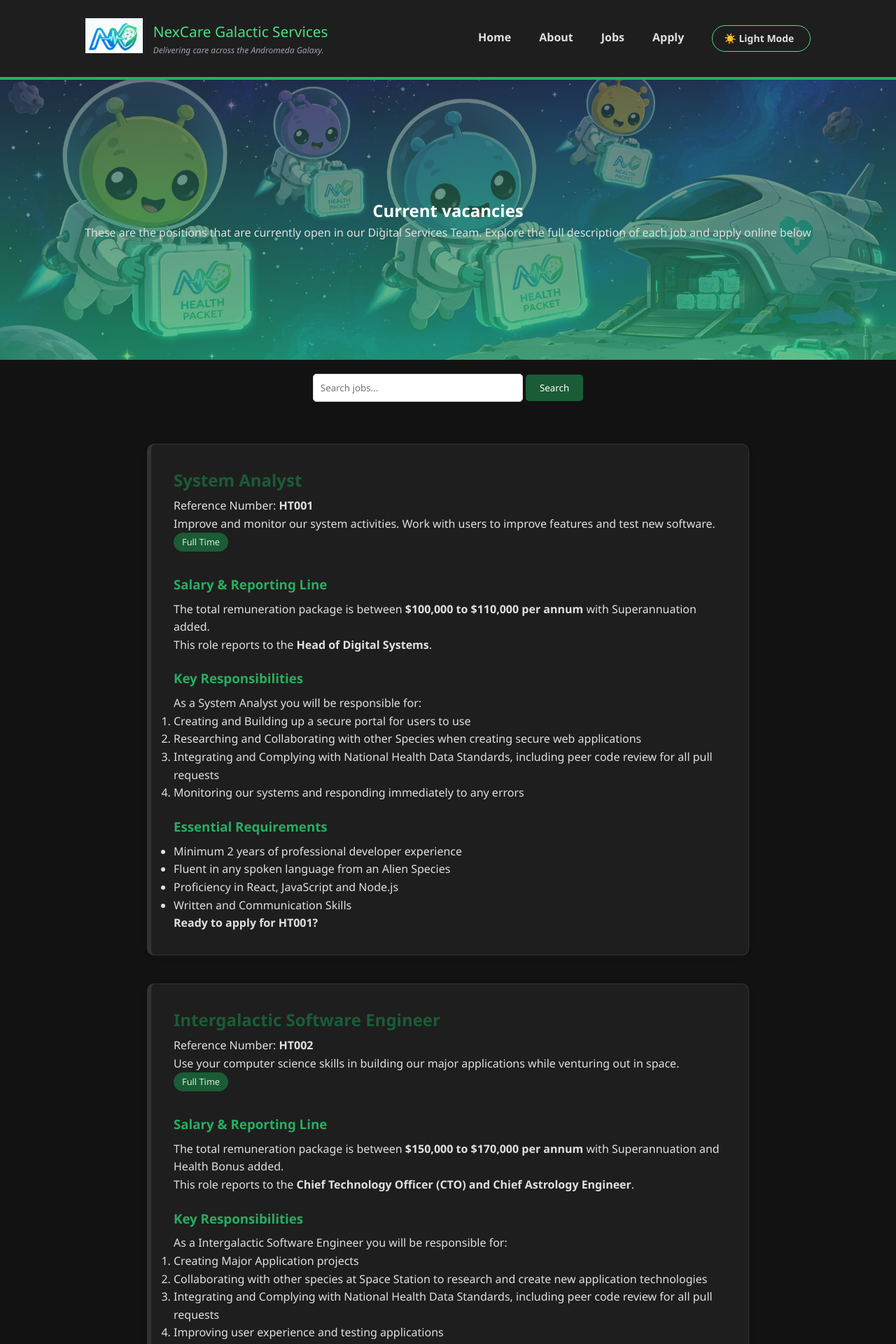
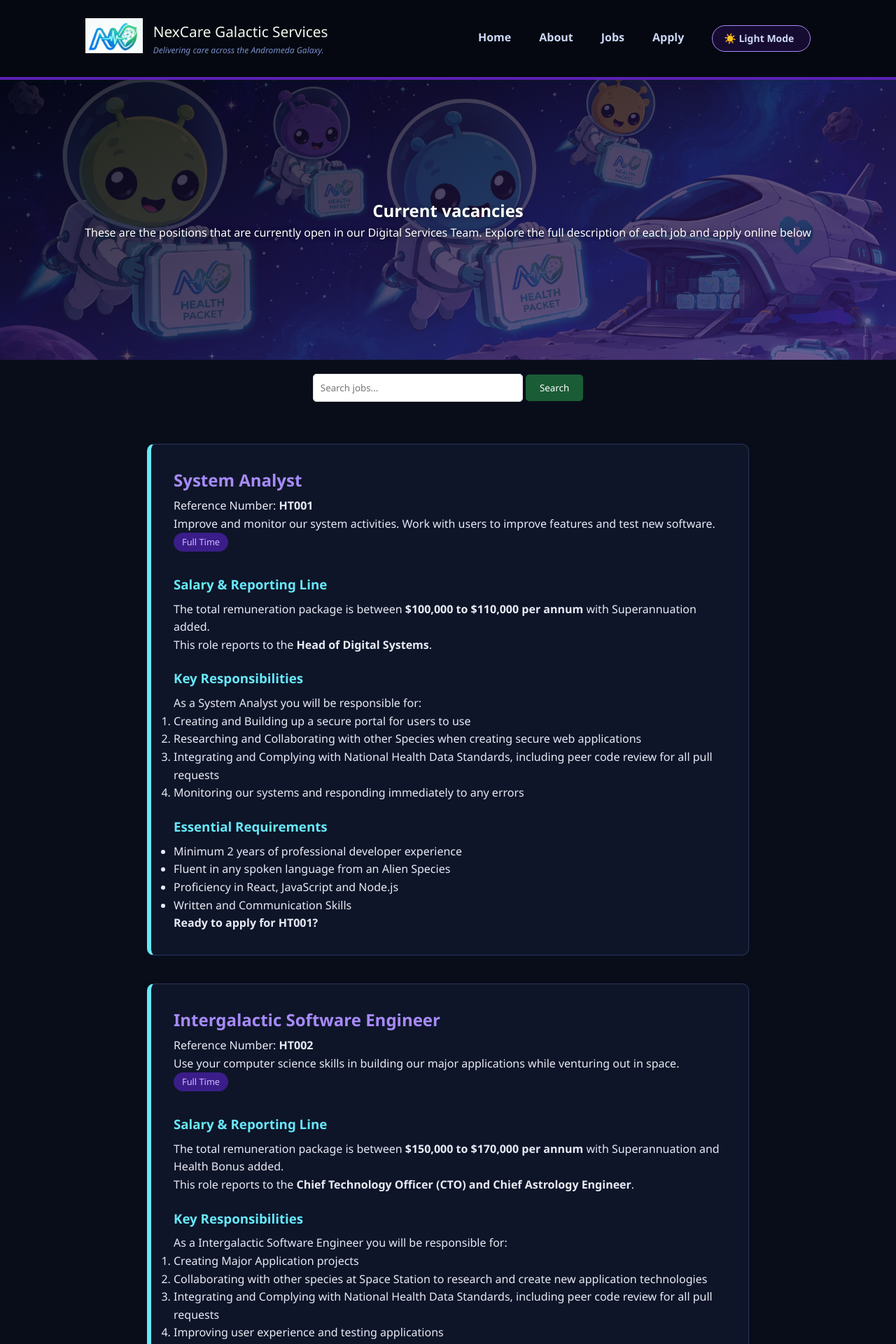
Before and after one commit to Qwofii/Web-Technology-Proj-Part-2, a PHP site: page /jobs.php in a window 1280 px wide, after a click on "🌙 Dark Mode". Shown: the top 1920 px of the page at 70% size. Run offline with PHP 8.4, Linux system fonts and the light colour scheme; data comes from the database, SQL or seed files in the repository.

Commit message:
Did some tweaks LOL

```diff
--- a/style/style.css
+++ b/style/style.css
@@ -2,20 +2,20 @@
    THEME VARIABLES (Light Mode Default)
    ============================================ */
 :root {
-  --bg-primary: #f9fbfc;
+  --bg-primary: #f4f7f2;
   --bg-secondary: #ffffff;
-  --bg-tertiary: #f1f3f4;
-  --bg-table-header: #f1f8f4;
+  --bg-tertiary: #e8f0e4;
+  --bg-table-header: #d4e8cc;
   --bg-card: #ffffff;
 
-  --text-primary: #2c3e50;
-  --text-secondary: #4b5563;
+  --text-primary: #1a2e1c;
+  --text-secondary: #4a6352;
   --text-brand: #1a5c36;
-  --text-muted: #7f8c8d;
+  --text-muted: #3d5244;           /* darkened for WCAG AA contrast on white */
 
-  --border-color: #edf2f7;
-  --input-border: #ccc;
-  --shadow-color: rgba(0, 0, 0, 0.05);
+  --border-color: #c3d9bb;
+  --input-border: #8fad84;
+  --shadow-color: rgba(20,60,30,0.12);
 }
 
 /* ============================================
@@ -92,7 +92,7 @@ body {
 
 /* Header & Navigation */
 header {
-  background: var(--bg-secondary);
+  background: #1b3a22;
   border-bottom: 4px solid #27ae60;
   padding: 10px 5%;
   position: sticky;
@@ -100,6 +100,11 @@ header {
   z-index: 1000;
   box-shadow: 0 2px 5px var(--shadow-color);
   transition: background-color 0.3s;
+}
+
+:root:has(#dark:target) header {
+  background: #050810;
+  border-bottom-color: #5b21b6;
 }
 
 .navbar {
@@ -122,13 +127,17 @@ header {
 
 .brand-name {
   font-size: 1.3rem;
-  color: var(--text-brand);
+  color: #f0f7ed;
 }
 
 .brand-slogan {
   font-size: 0.75rem;
-  color: var(--text-secondary);
+  color: #99c4a8;
   font-style: italic;
+}
+
+:root:has(#dark:target) .brand-slogan {
+  color: #7a8fcc;
 }
 
 .nav-links {
@@ -143,8 +152,12 @@ header {
 }
 .nav-links a {
   text-decoration: none;
-  color: var(--text-primary);
+  color: #f0f7ed;
   font-weight: bold;
+}
+
+:root:has(#dark:target) .nav-links a {
+  color: #cdd8f8;
 }
 
 .nav-links a::after {
@@ -152,8 +165,12 @@ header {
   display: block;
   width: 0;
   height: 2px;
-  background: #27ae60;
+  background: #56d688;
   transition: width 0.3s;
+}
+
+:root:has(#dark:target) .nav-links a::after {
+  background: #67e8f9;
 }
 
 .nav-links a:hover::after {
@@ -173,17 +190,44 @@ header {
   flex-direction: column;
   justify-content: center;
   align-items: center;
-  color: white;
+  color: #ffffff;
   text-align: center;
+}
+
+/* Force ALL text inside hero banners to white for contrast — overrides broad h2/h3/p rules */
+.hero-banner h1,
+.hero-banner h2,
+.hero-banner h3,
+.hero-banner p,
+.hero-banner li,
+.hero-banner label,
+.hero-banner strong {
+  color: #ffffff !important;
+  text-shadow: 0 1px 6px rgba(0,0,0,0.5);
+}
+
+.applyhero h1,
+.applyhero h2,
+.applyhero h3,
+.applyhero p {
+  color: #ffffff !important;
+  text-shadow: 0 1px 6px rgba(0,0,0,0.4);
+}
+
+:root:has(#dark:target) .hero-banner {
+  background-image:
+    linear-gradient(160deg, rgba(5,8,20,0.85) 0%, rgba(60,30,110,0.70) 100%),
+    url(../images/content.png);
 }
 
 /* Search Box */
 .search-container {
   margin-top: 25px;
   display: inline-block;
-  background: var(--bg-secondary);
+  background: rgba(255,255,255,0.12);
   padding: 5px;
   border-radius: 50px;
+  border: 1px solid rgba(255,255,255,0.25);
 }
 .sr-only {
   position: absolute;
@@ -322,13 +399,17 @@ dt {
 }
 
 .job-card {
-    border: 1px solid #ddd;
-    border-left: 6px solid #27ae60;
+    border: 1px solid var(--border-color);
+    border-left: 6px solid #2d8a4e;
     border-radius: 10px;
     padding: 2rem;
     margin-bottom: 30px;
     background: var(--bg-card);
-    box-shadow: 0 2px 8px rgba(0,0,0,0.08);
+    box-shadow: 0 2px 8px var(--shadow-color);
+}
+
+:root:has(#dark:target) .job-card {
+  border-left-color: #67e8f9;
 }
 
 .job-card h2 {
@@ -336,10 +417,18 @@ dt {
     margin-bottom: 5px;
 }
 
+:root:has(#dark:target) .job-card h2 {
+  color: #a78bfa;
+}
+
 .job-card h3 {
-    color: #27ae60;
+    color: #1a5c36;  /* darkened from #27ae60 for WCAG AA */
     margin-top: 20px;
     margin-bottom: 8px;
+}
+
+:root:has(#dark:target) .job-card h3 {
+  color: #67e8f9;
 }
 
 .job-tag {
@@ -352,44 +441,47 @@ dt {
     margin-bottom: 12px;
 }
 
+:root:has(#dark:target) .job-tag {
+  background-color: #3b1d8a;
+  color: #d4b9ff;
+}
+
 /* ============================================
    DARK / LIGHT MODE — Pure CSS anchor-target method
-   Works across pages because the #dark / #light fragment
-   is stored in the URL and re-applied on every navigation.
    ============================================ */
 
 /* Default (light) variable values */
 :root {
-  --bg:            #f9fbfc;
-  --bg-nav:        #ffffff;
+  --bg:            #f4f7f2;
+  --bg-nav:        #1b3a22;
   --bg-card:       #ffffff;
-  --bg-input:      #ffffff;
-  --bg-th:         #f1f8f4;
-  --text:          #2c3e50;
+  --bg-input:      #f9fbf7;
+  --bg-th:         #d4e8cc;
+  --text:          #1a2e1c;
   --text-brand:    #1a5c36;
-  --text-muted:    #4b5563;
-  --text-accent:   #27ae60;
-  --border:        #edf2f7;
-  --input-border:  #cccccc;
-  --shadow:        rgba(0,0,0,0.05);
-  --apply-section-bg: #f1f3f4;
+  --text-muted:    #3d5244;
+  --text-accent:   #1a6b3c;        /* darkened for WCAG AA */
+  --border:        #c3d9bb;
+  --input-border:  #8fad84;
+  --shadow:        rgba(20,60,30,0.12);
+  --apply-section-bg: #e8f0e4;
 }
 
-/* Dark variable overrides — triggered when #dark is the URL target */
+/* Dark variable overrides */
 :root:has(#dark:target) {
-  --bg:            #121212;
-  --bg-nav:        #1e1e1e;
-  --bg-card:       #1e1e1e;
-  --bg-input:      #2a2a2a;
-  --bg-th:         #1a3a26;
-  --text:          #e0e0e0;
-  --text-brand:    #4ade80;
-  --text-muted:    #9ca3af;
-  --text-accent:   #4ade80;
-  --border:        #333333;
-  --input-border:  #555555;
-  --shadow:        rgba(0,0,0,0.35);
-  --apply-section-bg: #1e1e1e;
+  --bg:            #090d1a;
+  --bg-nav:        #050810;
+  --bg-card:       #0e1528;
+  --bg-input:      #111827;
+  --bg-th:         #1a1f40;
+  --text:          #e8eaf6;
+  --text-brand:    #a78bfa;
+  --text-muted:    #94a3c8;
+  --text-accent:   #67e8f9;
+  --border:        #2a3360;
+  --input-border:  #3d4f8a;
+  --shadow:        rgba(0,0,0,0.55);
+  --apply-section-bg: #111827;
 }
 
 /* Apply variables to elements */
@@ -404,17 +496,15 @@ header {
   transition: background-color 0.3s;
 }
 
-.brand-name  { color: var(--text-brand); }
-.brand-slogan { color: var(--text-muted); }
+.brand-name  { color: #f0f7ed; }
+.brand-slogan { color: #99c4a8; } /* always light — nav bg is always dark */
 
-.nav-links a { color: var(--text); }
+.nav-links a { color: #f0f7ed; }
+:root:has(#dark:target) .nav-links a { color: #cdd8f8; }
 
 .catalog-section { background-color: var(--bg); }
 
 h2, h3, li, dd, p, strong, label { color: var(--text); }
-
-.job-card h2 { color: #1a5c36; }
-.job-card h3 { color: #27ae60; }
 
 dt { color: var(--text-accent); }
 
@@ -485,9 +575,9 @@ figcaption { color: var(--text-muted); }
   gap: 7px;
   padding: 7px 16px;
   border-radius: 20px;
-  border: 1.5px solid var(--text-brand);
-  background: transparent;
-  color: var(--text);
+  border: 1.5px solid #56d688;
+  background: rgba(39,120,70,0.15);
+  color: #d4f5e2;
   font-size: 14px;
   font-weight: 600;
   cursor: pointer;
@@ -495,7 +585,19 @@ figcaption { color: var(--text-muted); }
   white-space: nowrap;
   transition: opacity 0.2s;
 }
-.theme-switch:hover { opacity: 0.75; }
+.theme-switch:hover {
+  background: rgba(39,120,70,0.30);
+  opacity: 0.75;
+}
+
+:root:has(#dark:target) .theme-switch {
+  border-color: #a78bfa;
+  background: rgba(91,33,182,0.20);
+  color: #d4b9ff;
+}
+:root:has(#dark:target) .theme-switch:hover {
+  background: rgba(91,33,182,0.35);
+}
 
 /* Show "Go Dark" link in light mode, hide it in dark mode */
 .switch-to-dark  { display: inline-flex; }
```
Also changed, not shown: other parts of style/style.css (+87 -33 lines).
